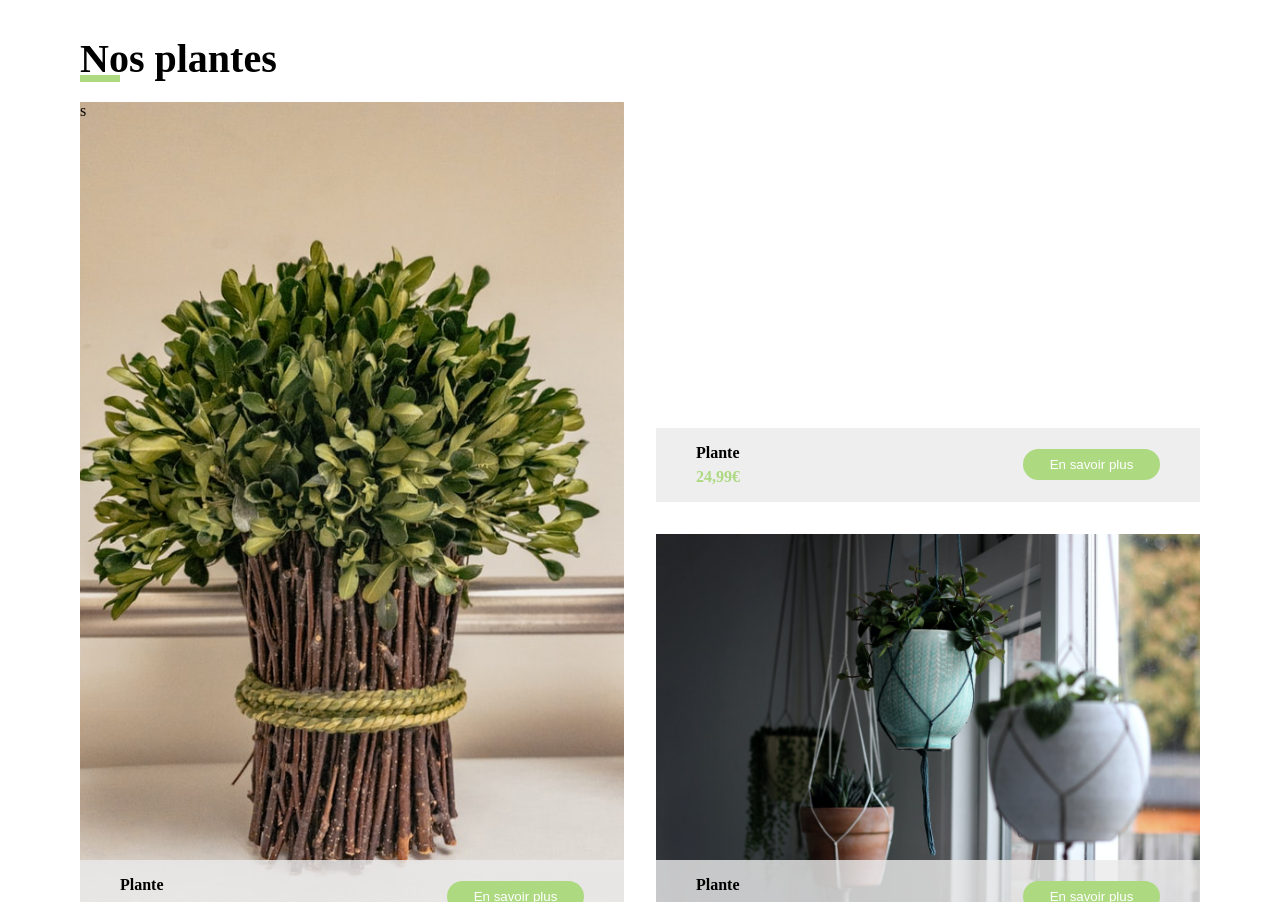
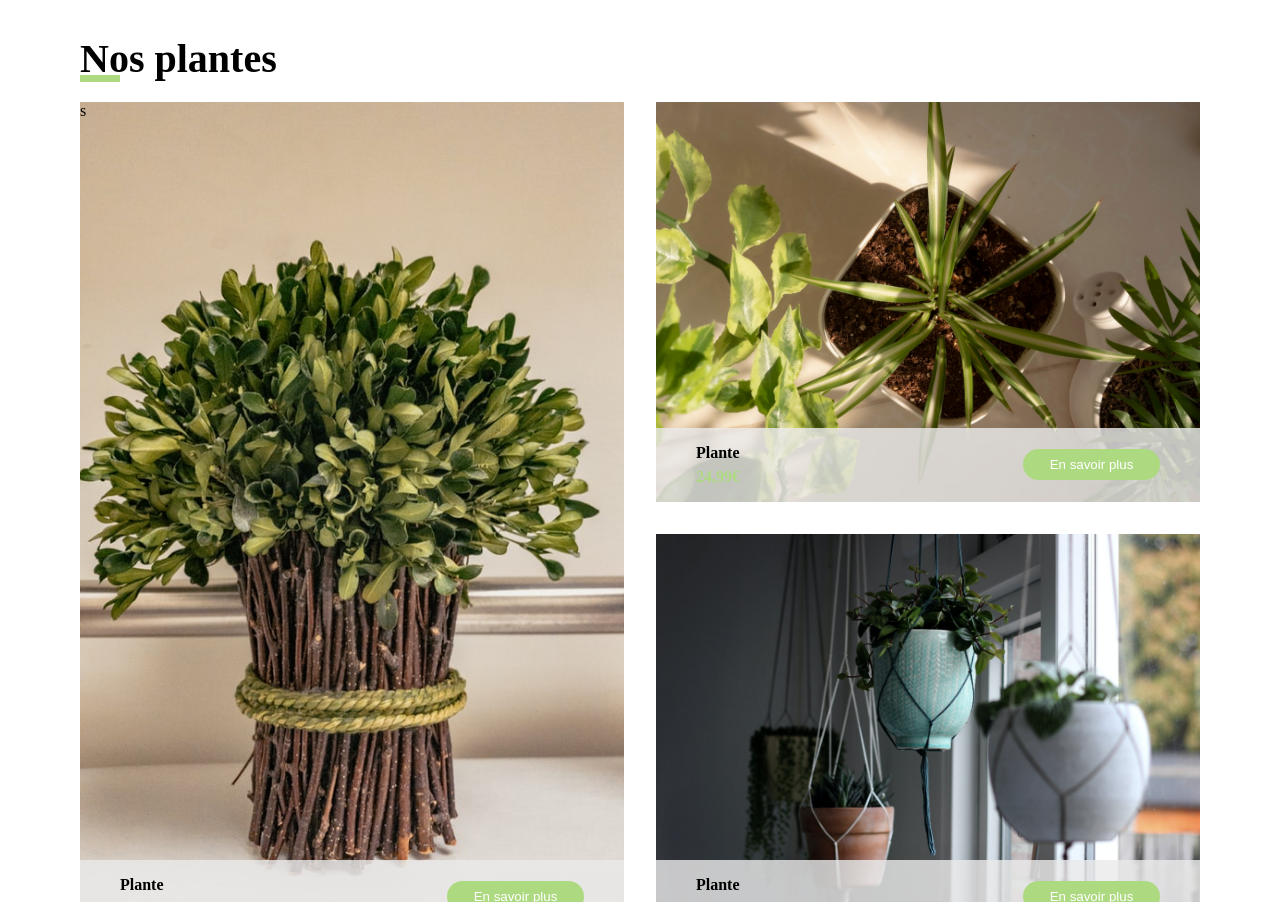
Before and after one commit to AstreeDms/natureemoi, a plain HTML site: page index.html in a window 1280 px wide. Shown: the part 1480-2382 px from the top of the page. Drawn offline with Linux system fonts and the light colour scheme.

Commit message:
Update styles.css

```diff
--- a/styles.css
+++ b/styles.css
@@ -168,7 +168,7 @@ position: relative;
 .img2 {
     background-size: cover;
     background-position: center;
-    background-image: url(i2.jpg);
+    background-image: url(2.jpg);
     grid-column: 3/5;
     grid-row: 1/2;
 }
```
